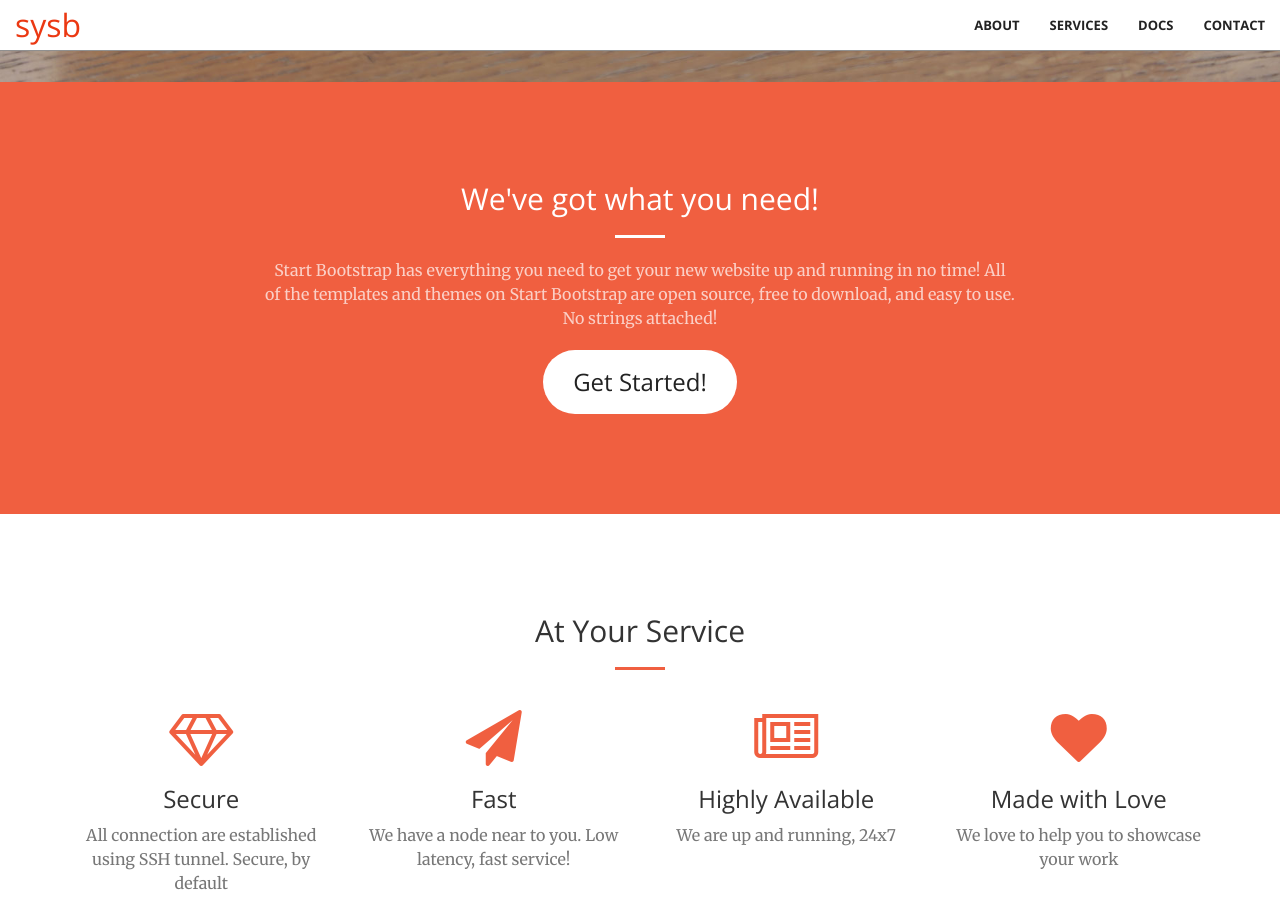
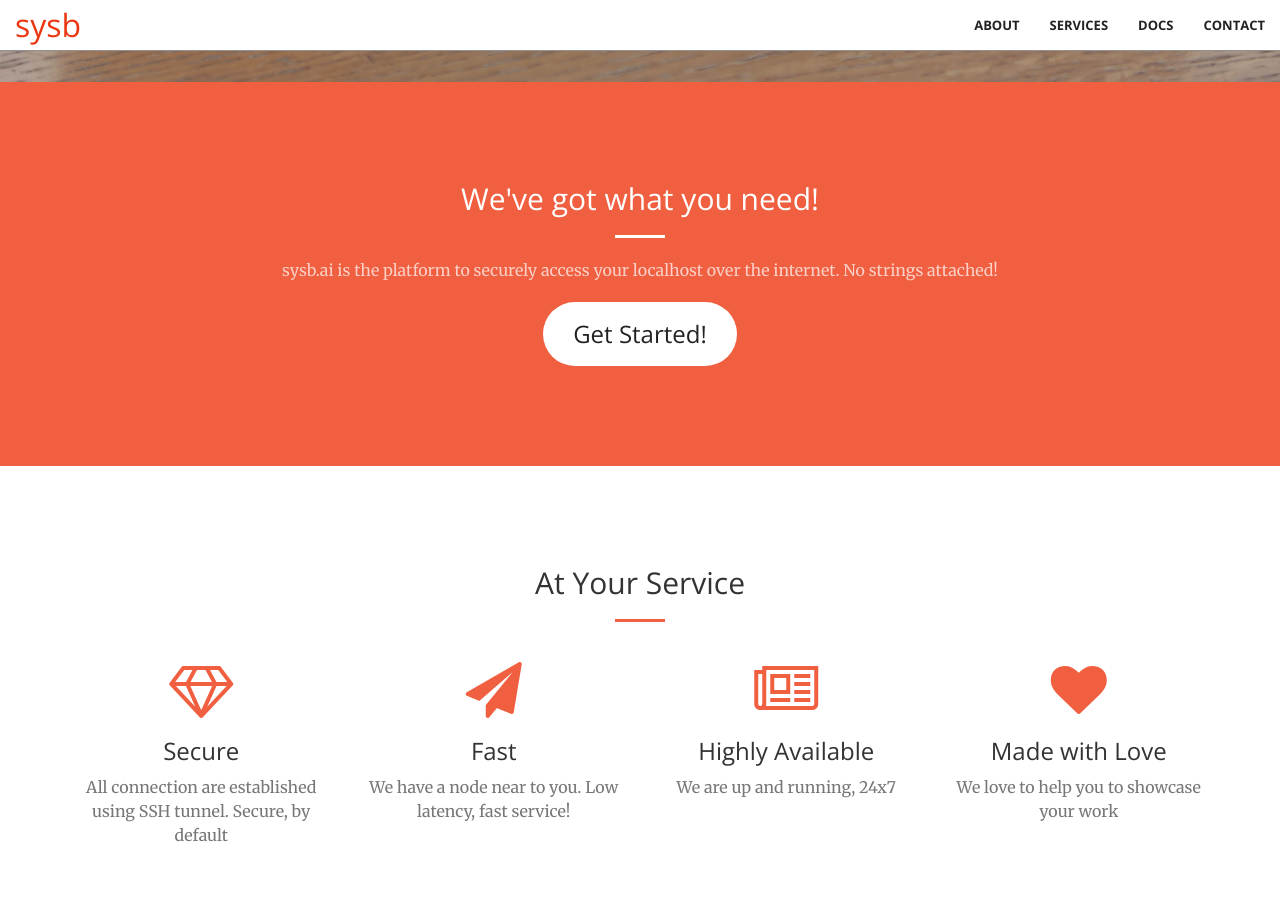
Before and after one commit to usama7628674/sysb.AI, a Jekyll site: the page built from index.html, in a window 1280 px wide and 900 px high, scrolled down 818 px. Built offline with Jekyll 4.4.1, drawn with Linux system fonts in a browser that asks for light colours.

Commit message:
updated call to action

```diff
--- a/_includes/call-to-action.html
+++ b/_includes/call-to-action.html
@@ -4,7 +4,7 @@
             <div class="col-lg-8 col-lg-offset-2 text-center">
                 <h2 class="section-heading">We've got what you need!</h2>
                 <hr class="light">
-                <p class="text-faded">Start Bootstrap has everything you need to get your new website up and running in no time! All of the templates and themes on Start Bootstrap are open source, free to download, and easy to use. No strings attached!</p>
+                <p class="text-faded">sysb.ai is the platform to securely access your localhost over the internet. No strings attached!</p>
                 <a href="#" class="btn btn-default btn-xl">Get Started!</a>
             </div>
         </div>
```
